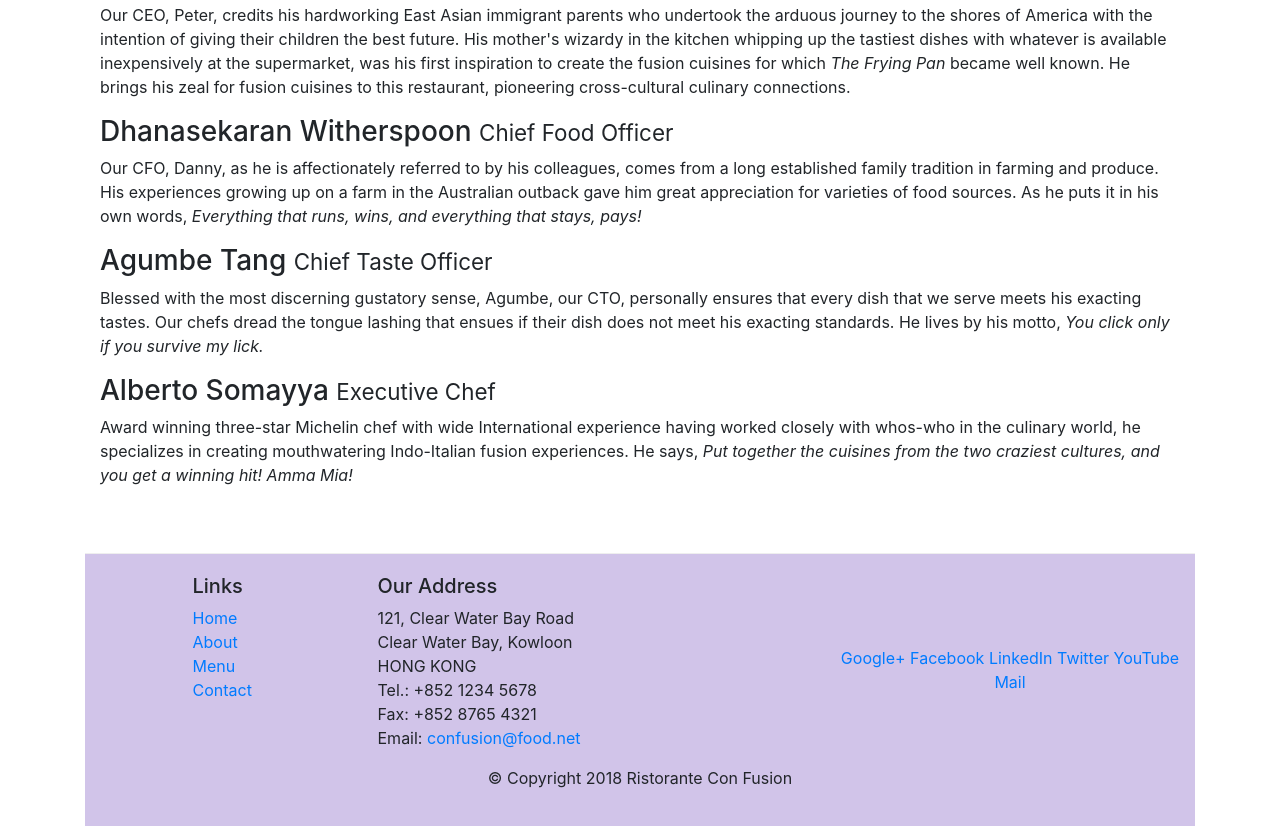
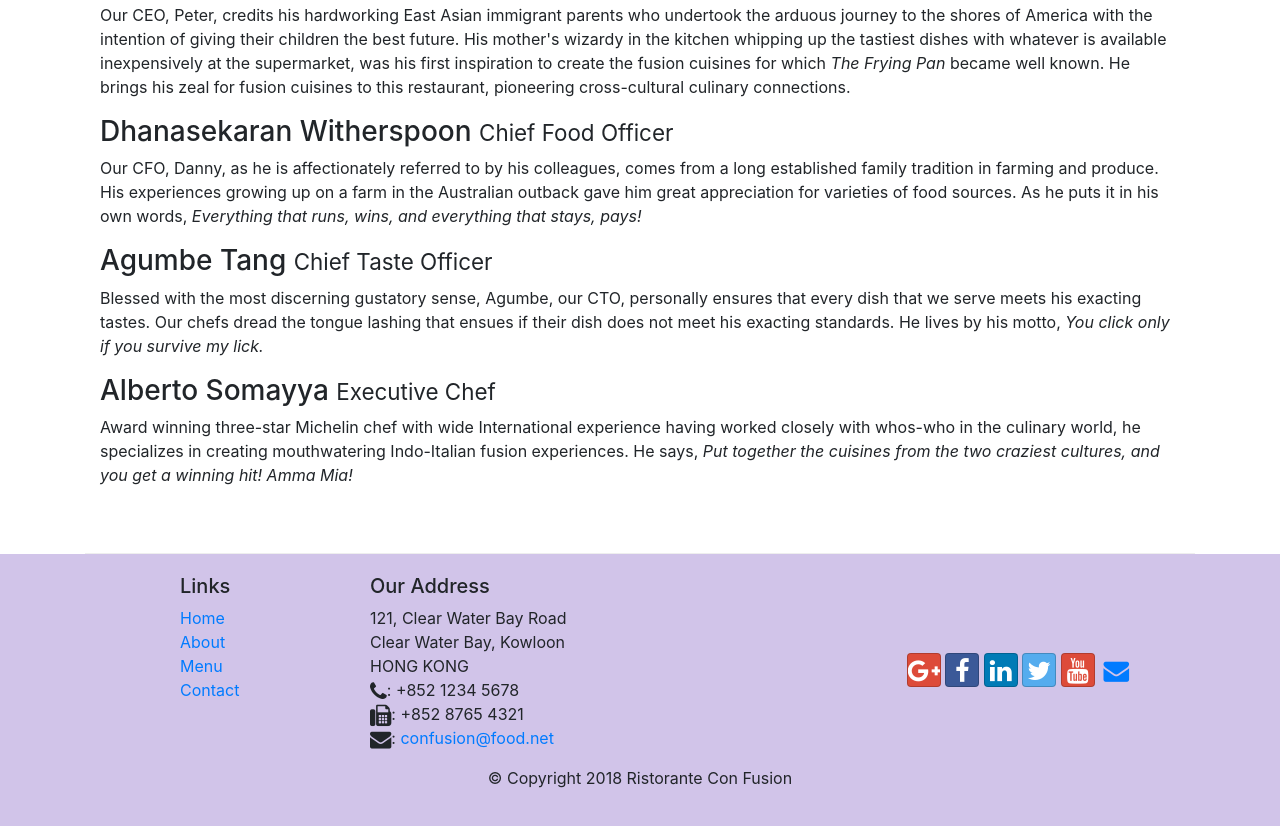
Before and after one commit to bibekthapaliya/conFusion, a website: page aboutus.html in a window 1280 px wide. Shown: the part 950-1776 px from the top of the page. Drawn offline with nearby package versions, Linux system fonts and the light colour scheme.

Commit message:
icon fonts

```diff
--- a/aboutus.html
+++ b/aboutus.html
@@ -8,6 +8,8 @@
 
     <!-- Bootstrap CSS -->
     <link rel="stylesheet" href="node_modules/bootstrap/dist/css/bootstrap.min.css">
+    <link rel="stylesheet" href="node_modules/font-awesome/css/font-awesome.min.css">
+    <link rel="stylesheet" href="node_modules/bootstrap-social/bootstrap-social.css">
     <link rel="stylesheet" href="css/styles.css">
 
     <title>Ristorante Con Fusion: About Us</title>
@@ -23,10 +25,10 @@
         <a class="navbar-brand mr-auto" href="./index.html"> Ristorante Con Fusion</a>
         <div class="collapse navbar-collapse" id="Navbar">
             <ul class="navbar-nav mr-auto">
-                <li class="nav-item "> <a class="nav-link" href="./index.html">Home</a></li>
-                <li class="nav-item active"> <a class="nav-link" href="#">About</a></li>
-                <li class="nav-item"> <a class="nav-link" href="#">Menu</a></li>
-                <li class="nav-item"> <a class="nav-link" href="#">Contact</a></li>
+                <li class="nav-item "> <a class="nav-link" href="./index.html"><span class="fa fa-home fa-lg"></span>Home</a></li>
+                <li class="nav-item active"> <a class="nav-link" href="#"><span class="fa fa-info fa-lg"></span>About</a></li>
+                <li class="nav-item"> <a class="nav-link" href="#"><span class="fa fa-list fa-lg"></span>Menu</a></li>
+                <li class="nav-item"> <a class="nav-link" href="#"><span class="fa fa-address-card fa-lg"></span>Contact</a></li>
             </ul>
         </div>
     </div>
@@ -85,6 +87,7 @@
        </div>
 
     </div>
+    </div>
 
     <footer class="footer">
         <div class="container">
@@ -104,19 +107,19 @@
 		              121, Clear Water Bay Road<br>
 		              Clear Water Bay, Kowloon<br>
 		              HONG KONG<br>
-		              Tel.: +852 1234 5678<br>
-		              Fax: +852 8765 4321<br>
-		              Email: <a href="mailto:confusion@food.net">confusion@food.net</a>
+                        <i class="fa fa-phone fa-lg"></i>: +852 1234 5678<br>
+                        <i class="fa fa-fax fa-lg"></i>: +852 8765 4321<br>
+                        <i class="fa fa-envelope fa-lg"></i>: <a href="mailto:confusion@food.net">confusion@food.net</a>
 		           </address>
                 </div>
                 <div class="col-12 col-sm-4 align-self-center">
                     <div class="text-center">
-                        <a href="http://google.com/+">Google+</a>
-                        <a href="http://www.facebook.com/profile.php?id=">Facebook</a>
-                        <a href="http://www.linkedin.com/in/">LinkedIn</a>
-                        <a href="http://twitter.com/">Twitter</a>
-                        <a href="http://youtube.com/">YouTube</a>
-                        <a href="mailto:">Mail</a>
+                        <a class="btn btn-social-icon btn-google" href="http://google.com/+"><i class="fa fa-google-plus fa-lg"></i></a>
+                        <a class="btn btn-social-icon btn-facebook" href="http://www.facebook.com/profile.php?id="><i class="fa fa-facebook fa-lg"></i></a>
+                        <a class="btn btn-social-icon btn-linkedin"href="http://www.linkedin.com/in/"><i class="fa fa-linkedin fa-lg"></i></a>
+                        <a class="btn btn-social-icon btn-twitter"href="http://twitter.com/"><i class="fa fa-twitter fa-lg"></i></a>
+                        <a class="btn btn-social-icon btn-google"href="http://youtube.com/"><i class="fa fa-youtube fa-lg"></i></a>
+                        <a class="btn btn-social-icon"href="mailto:"><i class="fa fa-envelope fa-lg"></i></a>
                     </div>
                 </div>
            </div>
--- a/package.json
+++ b/package.json
@@ -15,6 +15,8 @@
   },
   "dependencies": {
     "bootstrap": "^4.0.0",
+    "bootstrap-social": "^5.1.1",
+    "font-awesome": "^4.7.0",
     "jquery": "^3.3.1",
     "popper.js": "^1.12.9"
   }
```
Also changed, not shown: index.html (+15 -13 lines), 1 other file.
